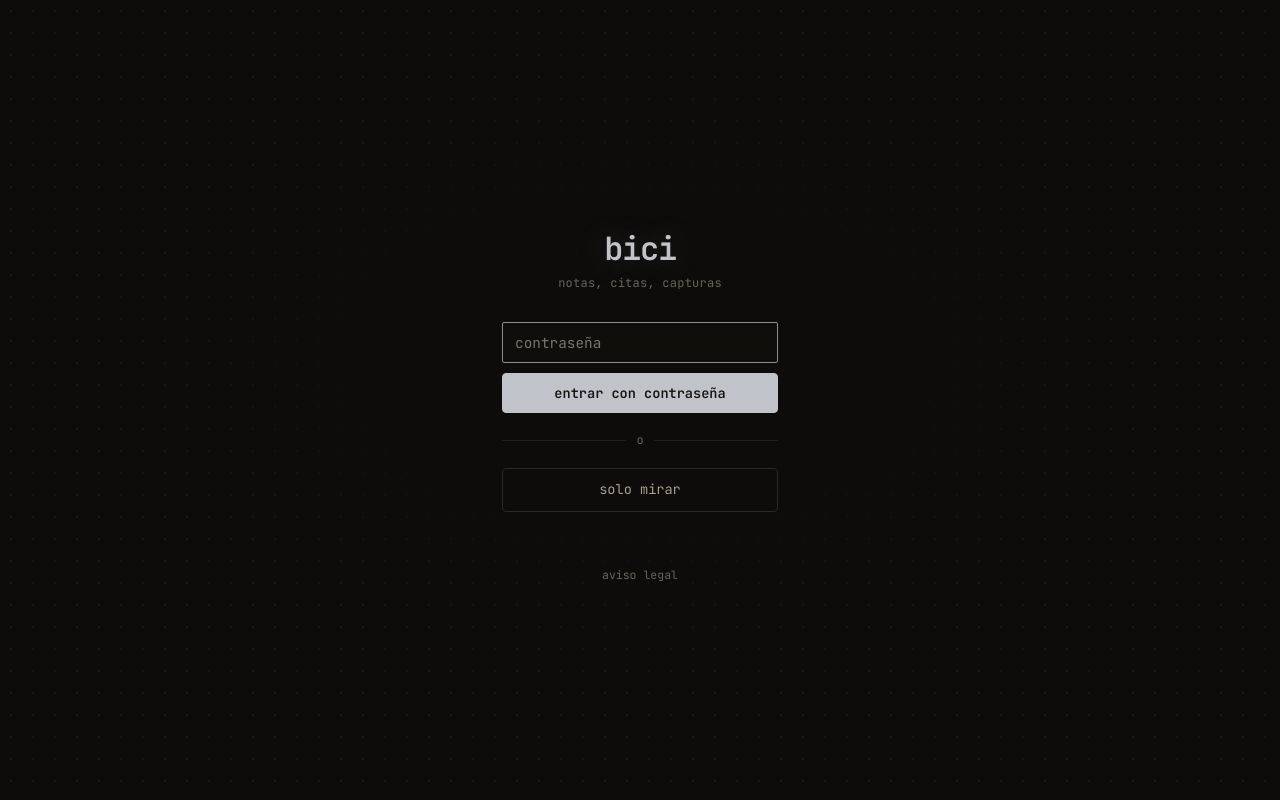
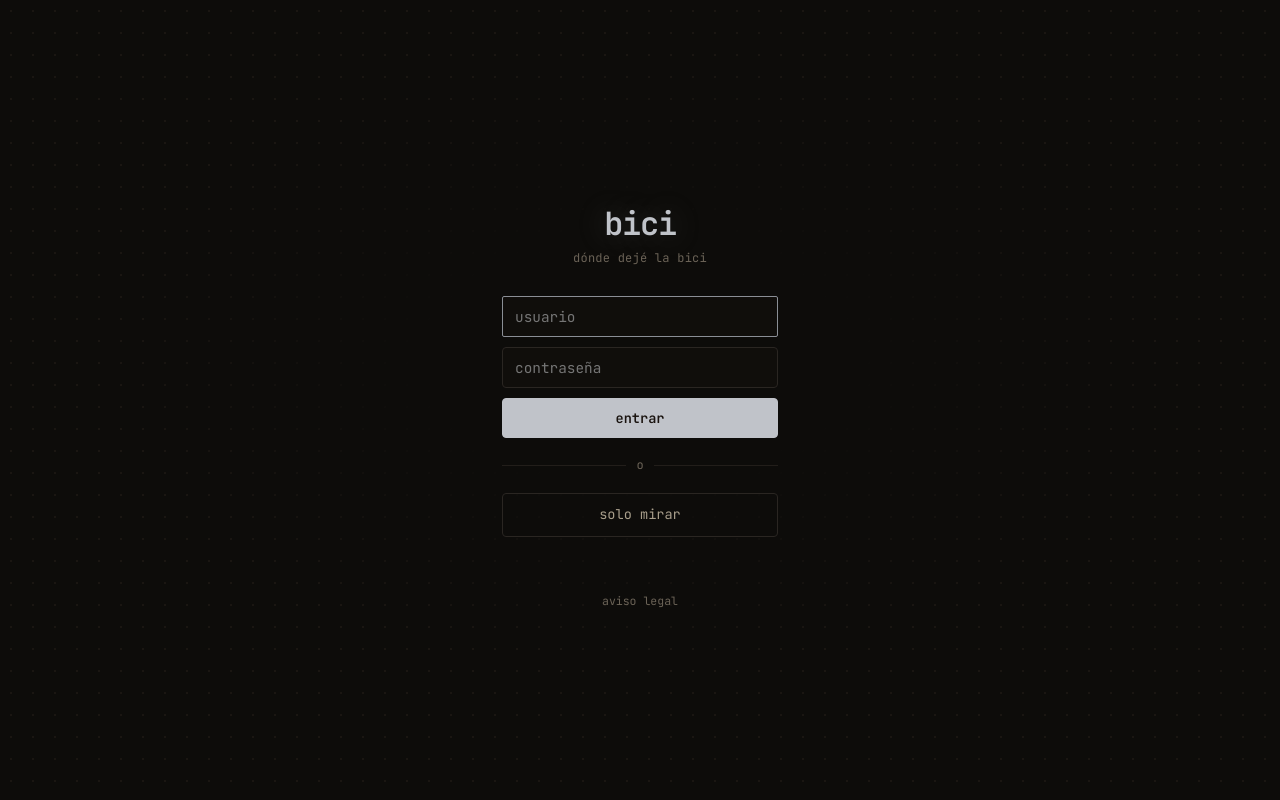
Before and after one commit to meowrhino/bici, a website: page public/login.html in a window 1280 px wide. Drawn offline with Linux system fonts and the light colour scheme.

Commit message:
feat(auth): login con usuario + contraseña (para gestores de contraseñas)
Añade un campo de usuario al login (autocomplete="username") junto a la
contraseña (autocomplete="current-password"), para que el navegador/gestor de
contraseñas guarde y autorrellene el par. Usuario por defecto "manu" (override
opcional con la var USERNAME); la contraseña sigue siendo el secreto y se compara
en tiempo constante. Usuario case-insensitive.

Co-Authored-By: Claude Opus 4.8 (1M context) <noreply@anthropic.com>

```diff
--- a/public/login.html
+++ b/public/login.html
@@ -12,18 +12,28 @@
 <body class="login-body">
   <main class="login-card">
     <h1 class="login-title">bici</h1>
-    <p class="login-sub">notas, citas, capturas</p>
+    <p class="login-sub">dónde dejé la bici</p>
 
     <form method="post" action="/login" class="login-form">
+      <input
+        type="text"
+        name="username"
+        placeholder="usuario"
+        autofocus
+        required
+        autocomplete="username"
+        autocapitalize="none"
+        autocorrect="off"
+        spellcheck="false"
+      />
       <input
         type="password"
         name="password"
         placeholder="contraseña"
-        autofocus
         required
         autocomplete="current-password"
       />
-      <button type="submit" class="btn-primary">entrar con contraseña</button>
+      <button type="submit" class="btn-primary">entrar</button>
     </form>
 
     <div class="login-divider"><span>o</span></div>
@@ -37,7 +47,7 @@
   </main>
   <script>
     if (new URLSearchParams(location.search).get('e')) {
-      document.getElementById('err').textContent = 'contraseña incorrecta';
+      document.getElementById('err').textContent = 'usuario o contraseña incorrectos';
     }
   </script>
 </body>
--- a/src/bindings.ts
+++ b/src/bindings.ts
@@ -11,6 +11,10 @@ export type Bindings = {
   ASSETS: Fetcher;
   PASSWORD: string;
   AUTH_SECRET: string;
+  // Usuario de acceso. Opcional: si no se define, vale "manu" (ver routes/auth).
+  // No es secreto (el password sí) — solo da el par usuario+contraseña que los
+  // gestores de contraseñas saben guardar y autorrellenar.
+  USERNAME?: string;
   WRITE_LIMITER: RateLimit;
 };
 
```
Also changed, not shown: src/routes/auth.ts (+6 -1 lines).
